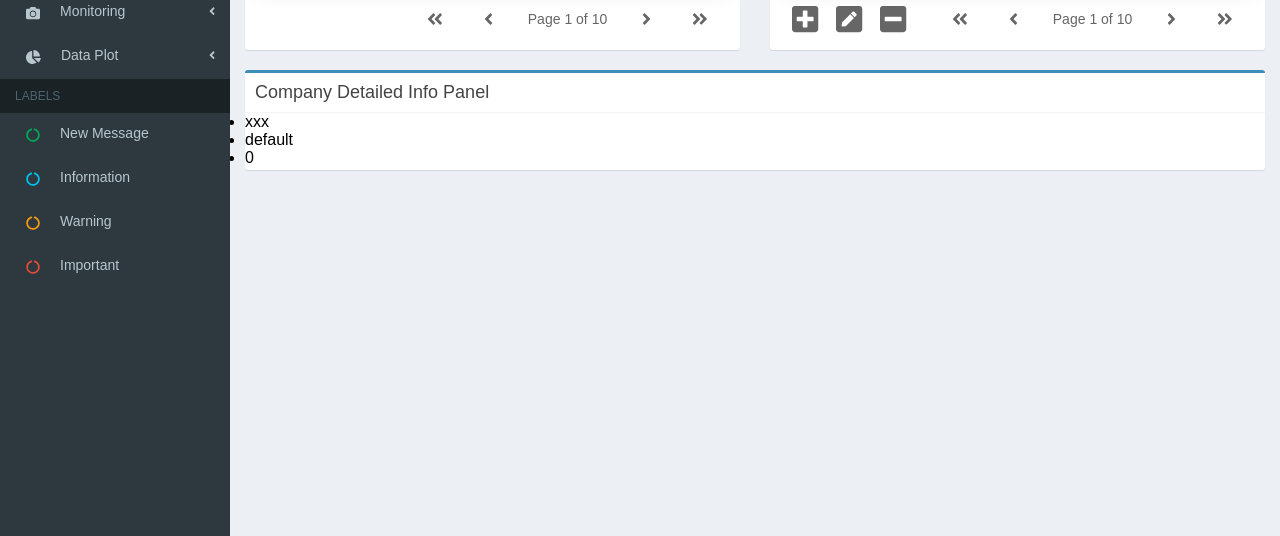
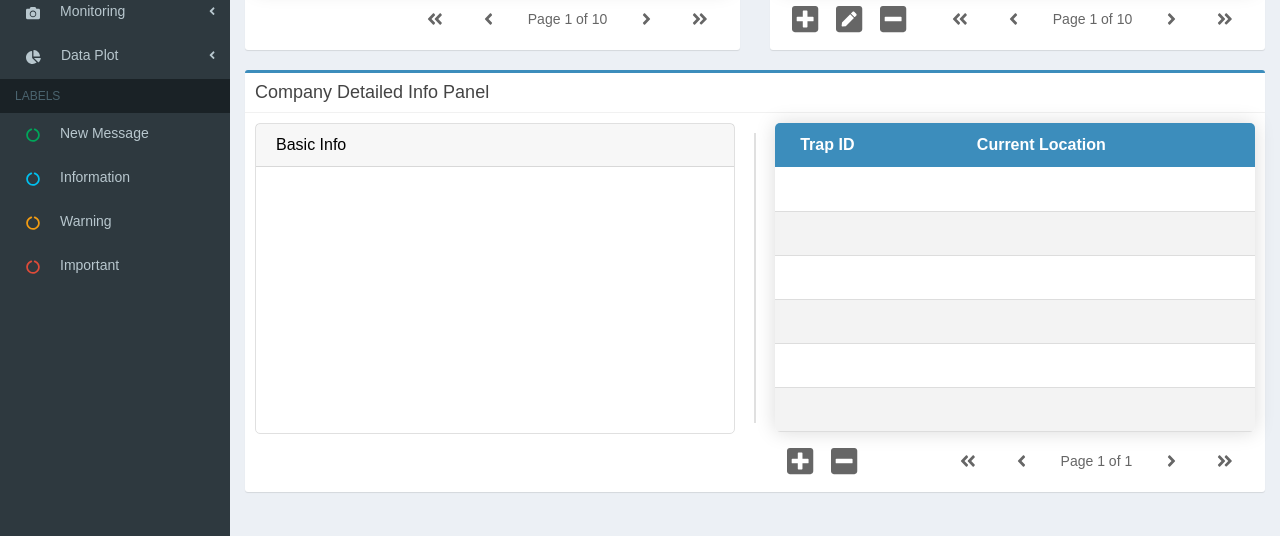
Before and after one commit to bingxuanying/TrapAdminSystem, a React (Create React App) app in the folder client/: page / in a window 1280 px wide. Shown: the part 261-797 px from the top of the page. Built offline with nearby package versions, Linux system fonts and the light colour scheme; no server answers; what flux would draw is missing.

Commit message:
Add OperatingFloor

```diff
--- a/client/src/actions/CompanyInfoActions.js
+++ b/client/src/actions/CompanyInfoActions.js
@@ -11,9 +11,9 @@ export function selectCompany(company) {
     .then(res => res.json())
     .then(data => {
       let companyInfo = data[0];
-      let productInfo = data[1];
+      let _productInfo = data[1];
 
-      let _productInfo = productInfo
+      let productInfo = _productInfo
         .map(data => data.product_id)
         .sort((a, b) => {
           return a - b;
@@ -21,12 +21,19 @@ export function selectCompany(company) {
       let username = companyInfo.username;
       let numOfProduct = companyInfo.totalTraps;
 
+      let size = 6 - (productInfo.length % 6);
+      for (let i = 0; i < size; i++) {
+        productInfo.push(-1);
+      }
+
+      console.log(productInfo);
+
       dispatcher.dispatch({
         type: "SELECT_COMPANY",
         company,
         username,
         numOfProduct,
-        _productInfo
+        productInfo
       });
     });
 }
--- a/client/src/component/box/OperatingFloor.js
+++ b/client/src/component/box/OperatingFloor.js
@@ -1,6 +1,13 @@
 import React, { Component } from "react";
 import { FontAwesomeIcon } from "@fortawesome/react-fontawesome";
-import {} from "@fortawesome/free-solid-svg-icons";
+import {
+  faPlusSquare,
+  faMinusSquare,
+  faAngleDoubleLeft,
+  faAngleDoubleRight,
+  faAngleLeft,
+  faAngleRight
+} from "@fortawesome/free-solid-svg-icons";
 import CompanyInfoStore from "../../stores/CompanyInfoStore";
 import "./Table.css";
 
@@ -9,10 +16,16 @@ class OperatingFloor extends Component {
     super();
 
     this.state = {
-      companyInfo: CompanyInfoStore.getInfo()
+      companyInfo: CompanyInfoStore.getInfo(),
+      pageIndex: 1
     };
 
     this.getCompanyInfo = this.getCompanyInfo.bind(this);
+
+    this.handlePaginationStart = this.handlePaginationStart.bind(this);
+    this.handlePaginationPre = this.handlePaginationPre.bind(this);
+    this.handlePaginationNext = this.handlePaginationNext.bind(this);
+    this.handlePaginationEnd = this.handlePaginationEnd.bind(this);
   }
 
   componentWillMount() {
@@ -25,25 +38,128 @@ class OperatingFloor extends Component {
 
   getCompanyInfo() {
     this.setState({
-      companyInfo: CompanyInfoStore.getInfo()
+      companyInfo: CompanyInfoStore.getInfo(),
+      pageIndex: 1
     });
   }
 
+  handlePaginationStart(e) {
+    if (this.state.pageIndex > 1) {
+      this.setState({
+        pageIndex: 1
+      });
+    }
+  }
+
+  handlePaginationPre(e) {
+    let prePage = this.state.pageIndex - 1;
+
+    if (prePage > 0) {
+      this.setState({
+        pageIndex: prePage
+      });
+    }
+  }
+
+  handlePaginationNext(e) {
+    let nextPage = this.state.pageIndex + 1;
+
+    if (nextPage <= this.state.companyInfo.productInfo.length / 6) {
+      this.setState({
+        pageIndex: nextPage
+      });
+    }
+  }
+
+  handlePaginationEnd(e) {
+    if (this.state.pageIndex < this.state.companyInfo.productInfo.length / 6) {
+      this.setState({
+        pageIndex: this.state.companyInfo.productInfo.length / 6
+      });
+    }
+  }
+
   render() {
-    const { companyInfo } = this.state;
-
-    console.log(companyInfo);
+    var { companyInfo } = this.state;
+    var pageCount = this.state.companyInfo.productInfo.length / 6;
 
     return (
       <div className="box opFloor-box">
         <div className="box-header">
           <h3 className="box-title">Company Detailed Info Panel</h3>
         </div>
-        <ul>
-          <li>{companyInfo.name}</li>
-          <li>{companyInfo.username}</li>
-          <li>{companyInfo.numOfProduct}</li>
-        </ul>
+        {/* Left Box - Info Box */}
+        <div className="box-body-left box-body">
+          <div className="info-card">
+            <div className="info-card-header">Basic Info</div>
+
+            <div className="info-card-body">
+              {companyInfo.name === "default" ? null : (
+                <div>
+                  <h5 className="info-card-title">{companyInfo.name}</h5>
+                  <p className="info-card-text">
+                    username: {companyInfo.username}
+                  </p>
+                  <p className="info-card-text">
+                    Owned Products: {companyInfo.numOfProduct}
+                  </p>
+                </div>
+              )}
+            </div>
+          </div>
+        </div>
+        <div className="box-body-line"></div>
+        {/* Right Box - Product Table */}
+        <div className="box-body-right box-body">
+          <table>
+            <thead>
+              <tr>
+                <th>Trap ID</th>
+                <th>Current Location</th>
+              </tr>
+            </thead>
+            <tbody>
+              {companyInfo.productInfo
+                .slice(this.state.pageIndex * 6 - 6, this.state.pageIndex * 6)
+                .map(row => (
+                  <tr key={Math.random()}>
+                    <td>{row === -1 ? null : row}</td>
+                    <td>{row === -1 ? null : "Location"}</td>
+                  </tr>
+                ))}
+            </tbody>
+          </table>
+          {/* Table Tools */}
+          <div className="tools">
+            <button
+              className="tools-btn tools-add"
+              onClick={this.props.handleAddBtn}
+            >
+              <FontAwesomeIcon icon={faPlusSquare}></FontAwesomeIcon>
+            </button>{" "}
+            <button className="tools-btn tools-delete">
+              <FontAwesomeIcon icon={faMinusSquare}></FontAwesomeIcon>
+            </button>{" "}
+          </div>
+          {/* Pagination */}
+          <div className="pagination">
+            <button onClick={this.handlePaginationStart}>
+              <FontAwesomeIcon icon={faAngleDoubleLeft}></FontAwesomeIcon>
+            </button>{" "}
+            <button onClick={this.handlePaginationPre}>
+              <FontAwesomeIcon icon={faAngleLeft}></FontAwesomeIcon>
+            </button>{" "}
+            <span>
+              Page {this.state.pageIndex} of {pageCount}{" "}
+            </span>
+            <button onClick={this.handlePaginationNext}>
+              <FontAwesomeIcon icon={faAngleRight}></FontAwesomeIcon>
+            </button>{" "}
+            <button onClick={this.handlePaginationEnd}>
+              <FontAwesomeIcon icon={faAngleDoubleRight}></FontAwesomeIcon>
+            </button>
+          </div>
+        </div>
       </div>
     );
   }
--- a/client/src/component/box/Table.css
+++ b/client/src/component/box/Table.css
@@ -3,9 +3,9 @@
   min-height: 100px;
   margin-left: 15px;
   margin-right: 15px;
+  margin-bottom: 20px;
   border-radius: 3px;
   background: #fff;
-  margin-bottom: 20px;
   box-shadow: 0 1px 1px rgba(0, 0, 0, 0.1);
   float: left;
   width: calc(50% - 30px);
@@ -22,6 +22,7 @@
 .opFloor-box {
   width: calc(100% - 30px);
   border-top: 3px solid #3c8dbc;
+  margin-bottom: 0px;
 }
 
 .btn-filter {
@@ -50,7 +51,7 @@
   display: block;
   padding: 10px;
   position: relative;
-  border-bottom: 1px solid #f4f4f4;
+  border-bottom: 1px solid #f1f1f1;
 }
 
 .box-title {
@@ -62,13 +63,78 @@
 }
 
 .box-body {
+  position: relative;
   border-top-left-radius: 0;
   border-top-right-radius: 0;
   border-bottom-right-radius: 3px;
   border-bottom-left-radius: 3px;
+  min-height: 100px;
   padding: 10px;
 }
 
+.box-body-left,
+.box-body-right {
+  width: 49%;
+}
+
+.box-body-left {
+  float: left;
+}
+
+.box-body-right {
+  float: right;
+  padding-bottom: 0;
+}
+
+.box-body-line {
+  position: absolute;
+  width: 2px;
+  height: 290px;
+  left: 49.9%;
+  margin: 20px 0;
+  background-color: #e0e0e0;
+}
+
+/* Info Card */
+.info-card {
+  border: 1px solid #e0e0e0;
+  box-shadow: none;
+  position: relative;
+  display: flex;
+  flex-direction: column;
+  min-width: 0;
+  word-wrap: break-word;
+  background-color: #fff;
+  background-clip: border-box;
+  border-radius: 5px;
+  font-weight: 400;
+}
+
+.info-card-header {
+  padding: 0.75rem 1.25rem;
+  margin-bottom: 0;
+  background-color: rgba(0, 0, 0, 0.03);
+  border-bottom: 1px solid rgba(0, 0, 0, 0.125);
+}
+
+.info-card-body {
+  flex: 1 1 auto;
+  height: 266px;
+  padding: 24px;
+}
+
+.info-card-title {
+  margin-bottom: 12px;
+  font-size: 16px;
+}
+
+.info-card-text {
+  font-size: 16px;
+  font-weight: 400;
+  color: #747373;
+  margin-top: 5px;
+  margin-left: 15px;
+}
 /*  Table CSS */
 .box-body table {
   border-collapse: collapse;
@@ -91,6 +157,10 @@
 
 .product-box .box-body thead tr {
   background-color: #f39c12;
+}
+
+.opFloor-box .box-body thead tr {
+  background-color: #3c8dbc;
 }
 
 .box-body th,
--- a/client/src/stores/CompanyInfoStore.js
+++ b/client/src/stores/CompanyInfoStore.js
@@ -5,10 +5,10 @@ class CompanyInfoStore extends EventEmitter {
   constructor() {
     super();
     this.companyInfo = {
-      name: "xxx",
+      name: "default",
       username: "default",
       numOfProduct: 0,
-      products_id: []
+      productInfo: [-1, -1, -1, -1, -1, -1]
     };
   }
 
@@ -16,12 +16,12 @@ class CompanyInfoStore extends EventEmitter {
     return this.companyInfo;
   }
 
-  changeInfo(name, username, numOfProduct, _productInfo) {
+  changeInfo(name, username, numOfProduct, productInfo) {
     this.companyInfo = {
       name,
       username,
       numOfProduct,
-      _productInfo
+      productInfo
     };
 
     this.emit("change");
@@ -34,7 +34,7 @@ class CompanyInfoStore extends EventEmitter {
           action.company,
           action.username,
           action.numOfProduct,
-          action._productInfo
+          action.productInfo
         );
       }
     }
```
